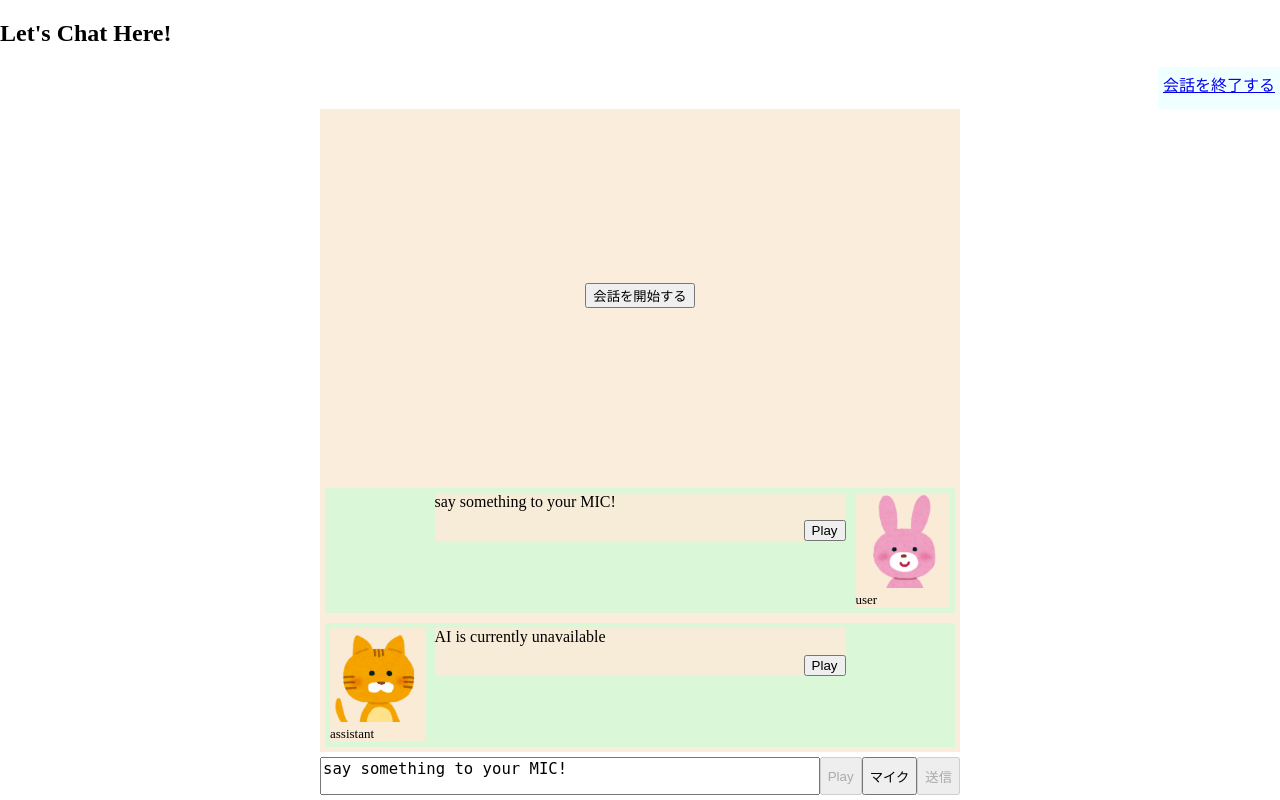
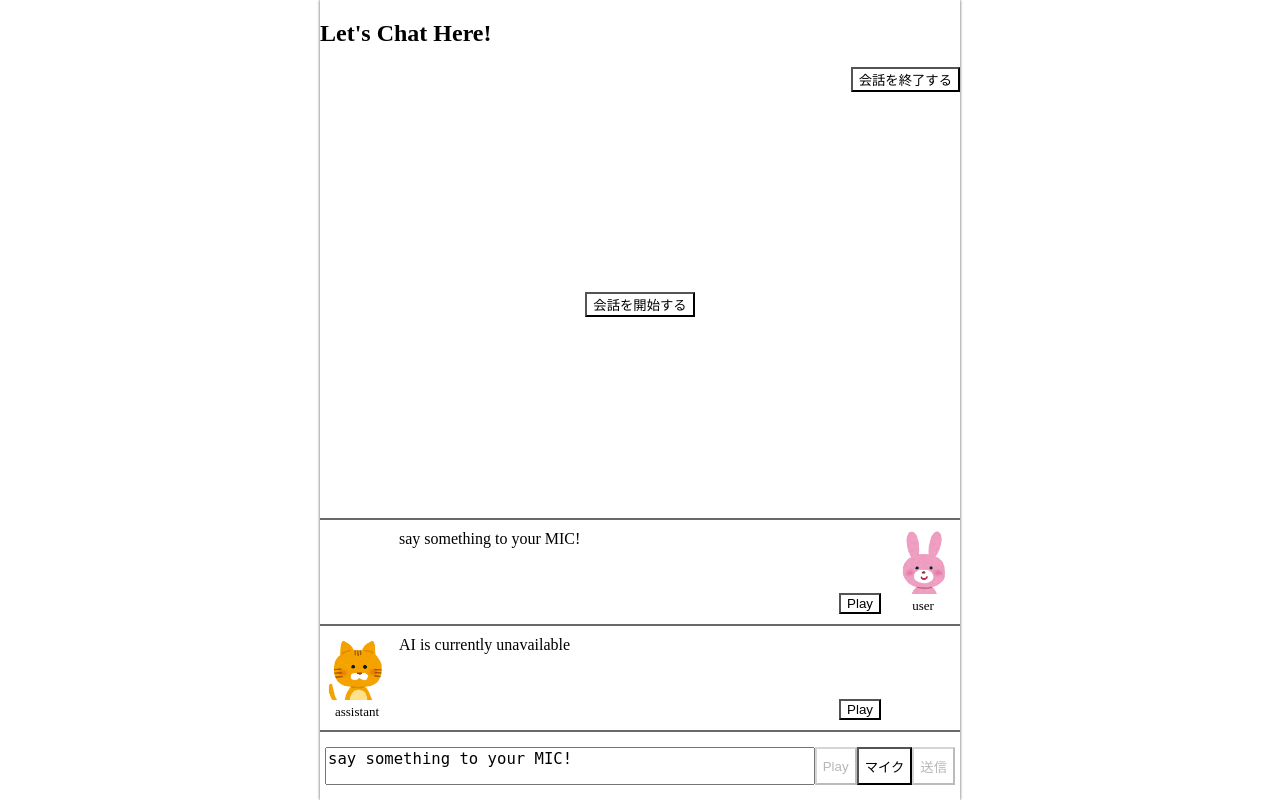
Before and after one commit to NR-Kyoto/pois-group9-01, a Django app: page /chat/mock/ in a window 1280 px wide. Run offline with Django 3.2, Linux system fonts and the light colour scheme.

Commit message:
[add] prittified css

```diff
--- a/app/chat/static/chat/script.js
+++ b/app/chat/static/chat/script.js
@@ -414,6 +414,8 @@ document.addEventListener('DOMContentLoaded', function(){
 
     const play_button = document.querySelector(".input_voice #play_button");
     play_button.disabled = true;
+
+    addWordTooltip_hide()
  });
 
 window.addEventListener("beforeunload", function (e) {
--- a/app/chat/static/chat/style.css
+++ b/app/chat/static/chat/style.css
@@ -1,14 +1,20 @@
 @charset "UTF-8";
 /* general */
+
 
 .tooltip {
     display: hidden;
     position: absolute;
     top: 0px;
     left: 0px;
-    background-color: rgba(250, 235, 215, 0.9);
+    padding: 5px;
+    background-color: rgba(255, 255, 255, 0.9);
+    border: 1px solid dimgray;
 }
 
+button {
+    background-color: white;
+}
 /* mobile (narrow) */
 
 html{
@@ -39,8 +45,7 @@ main{
 }
 
 .link_end_chat{
-    height: 2rem;
-    padding: 5px;
+    width: fit-content;
     margin-left: auto;
     background-color: azure;
 }
@@ -58,7 +63,6 @@ main{
     flex-grow: 1;
     position: relative;
     bottom: 0px;
-    background-color: rgba(250, 235, 215, 0.9);
     display: flex;
     flex-wrap: nowrap;
     flex-direction: column;
@@ -75,8 +79,13 @@ main{
     width: auto;
     height: fit-content;
     /*min-height: 0px;*/
-    margin: 5px 5px 5px 5px;
-    background-color: rgba(215, 250, 215, 0.9);
+    padding: 5px 0px 5px 0px;
+    border-top: 2px;
+    border-bottom: 0px;
+    border-left: 0px;
+    border-right: 0px;
+    border-style: solid;
+    border-color: dimgray;
     display: flex;
     flex-wrap: nowrap;
     justify-content: flex-start;
@@ -94,10 +103,9 @@ main{
 
 .speaker_area {
     width: 15%;
-    max-width: 126px;
+    max-width: 64px;
     height: auto;
     margin: 5px 5px 5px 5px;
-    background-color: antiquewhite;
 }
 /*
 .speaker_area_user{
@@ -105,6 +113,7 @@ main{
 }
 */
 .speaker {
+    text-align: center;
     overflow-wrap: break-word;
     font-size: small;
 }
@@ -112,11 +121,10 @@ main{
 .line-area{
     /*flex-grow: 1;*/
     position: relative;
-    height: fit-content;
+    height: auto;
     min-height: 3rem;
-    width: calc(100% - (min(15%, 126px) + 5px * 3)*2 );
+    width: calc(100% - (min(15%, 64px) + 5px * 3)*2 );
     margin: 5px 5px 5px 5px;
-    background-color: rgba(250, 235, 215, 0.9);
     /*flex-grow: 1;*/
 }
 /*
@@ -131,7 +139,13 @@ main{
 }
 
 .user_input{
-    margin: 5px 5px 5px 5px;
+    padding: 15px 5px 15px 5px;
+    border-top: 2px;
+    border-bottom: 0px;
+    border-left: 0px;
+    border-right: 0px;
+    border-style: solid;
+    border-color: dimgray;
 }
 
 .input_area{
@@ -164,18 +178,32 @@ main{
     height: 100%;
 }
 
+.word_wrapper{
+    display: flex;
+    flex-wrap: nowrap;
+    flex-direction: row;
+    justify-content: flex-start;
+    align-items: stretch;
+}
+
+.word{
+    margin-right: 5px;
+}
+
+.category{
+    margin-right: 5px;
+}
+
 
 /* PC (wide) */
 
-@media screen and (min-width: 800px) {
-    .chat_area_wrapper{
-        width: 50%;
+@media screen and (min-width: 600px) {
+    html{
+        width: max(600px, 50%);
         margin-left: auto;
         margin-right: auto;
+        box-shadow: 0px 2px 2px 1px rgba(0, 0, 0, 0.2),
+                    0px -2px 2px 1px rgba(0, 0, 0, 0.2);
     }
-    .user_input{
-        width: 50%;
-        margin-left: auto;
-        margin-right: auto;
-    }
+
 }
--- a/app/chat/templates/chat/index.html
+++ b/app/chat/templates/chat/index.html
@@ -19,7 +19,9 @@
             </h2>
 
             <div class="link_end_chat">
-                <a href='/../../evaluation/'>会話を終了する</a>
+                <a href='/../../evaluation/'>
+                    <button type="button">会話を終了する</button>
+                </a>
             </div>
 
             <!-- chat entry template for assistant-->
@@ -122,16 +124,18 @@
 
 
             <!-- tooltip template -->
-            <div class="tooltip" id="tooltip_instance">
-                <div class="word">
-                </div>
-                <div class="category">
+            <div class="tooltip" id="tooltip_instance" >
+                <div class="word_wrapper">
+                    <div class="word">
+                    </div>
+                    <div class="category">
+                    </div>
+                    <button type="button" id="register_button" name="register_button" style="display:none" >登録</button>
                 </div>
                 <div class="meanings">
                 </div>
                 <div class="context" style="display: none;">
                 </div>
-                <button type="button" id="register_button" name="register_button" style="display:none" >登録</button>
             </div>
         </main>
         <!--
```
